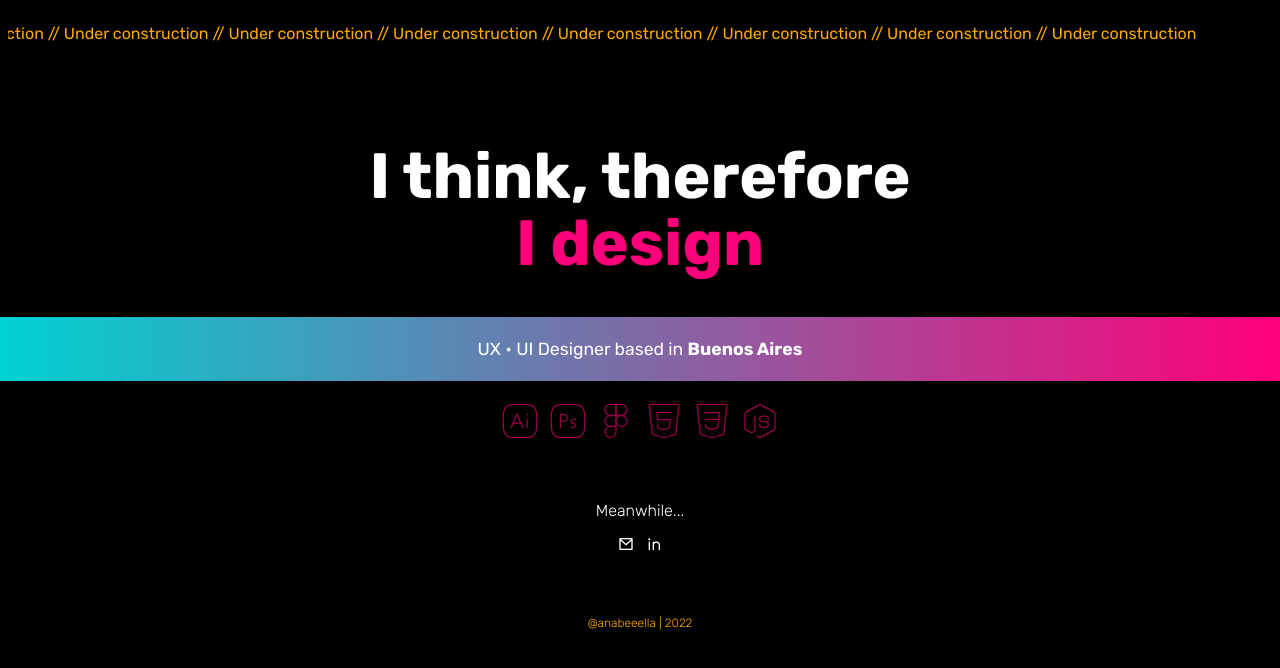
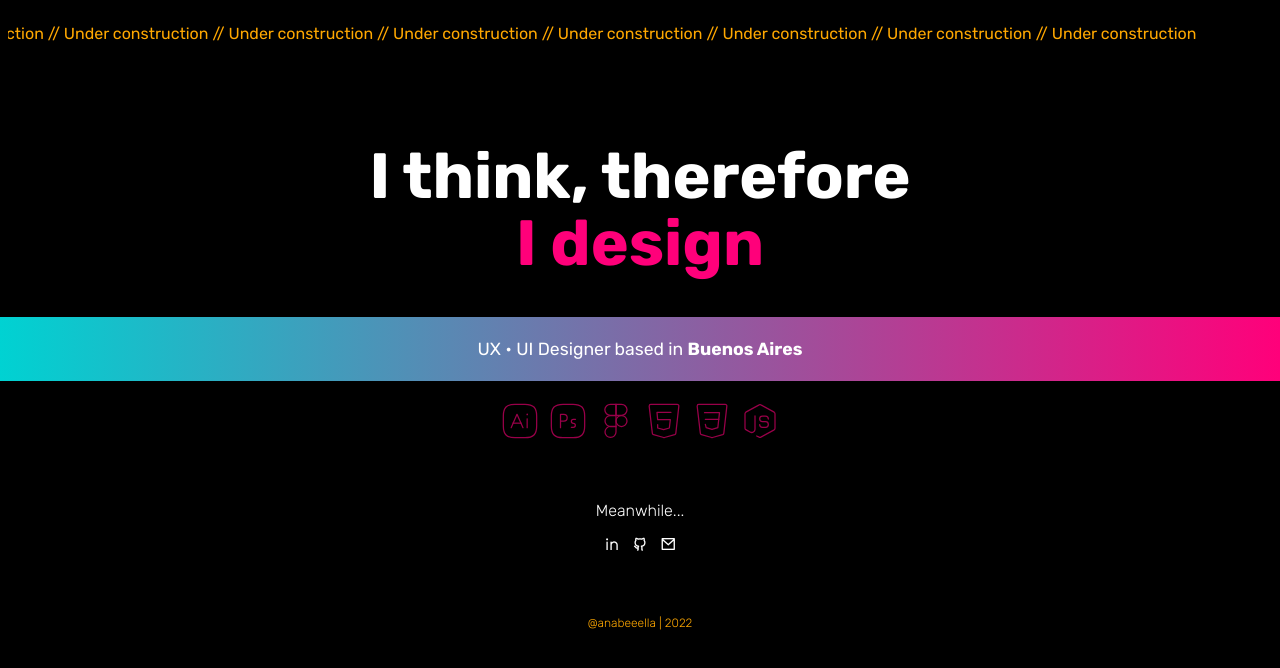
Before and after one commit to anabeeella/anabeeell.ar, a plain HTML site: page index.html in a window 1280 px wide. Drawn offline with nearby package versions, Linux system fonts and the light colour scheme.

Commit message:
004_"Github"_AddingLink

```diff
--- a/index.html
+++ b/index.html
@@ -46,8 +46,9 @@
 	<footer>
 		<span>Meanwhile...</span>
 		<div class="footer-icons">
+			<a href="https://www.linkedin.com/in/anabella-rizzi/"><i class="ri-linkedin-line"></i></a>
+			<a href="https://github.com/anabeeella"><i class="ri-github-line"></i></a>
 			<a href="mailto:anabeeella.r@gmail.com"><i class="ri-mail-line"></i></a>
-			<a href="https://www.linkedin.com/in/anabella-rizzi/"><i class="ri-linkedin-line"></i></a>
 		</div>
 		<span class="sign">@anabeeella | 2022</span>
 	</footer>
```
